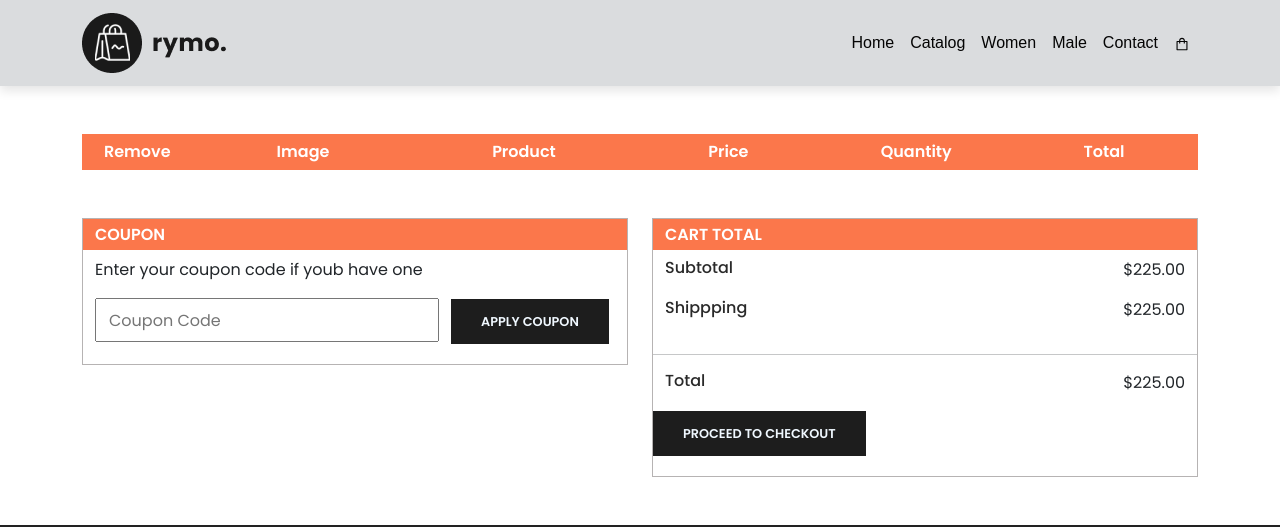
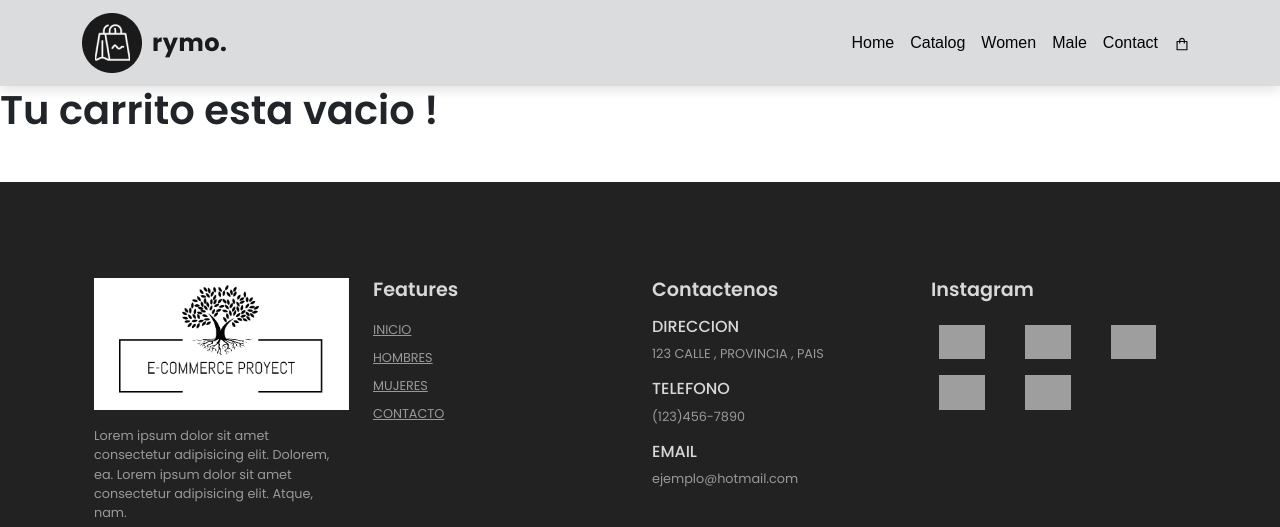
Before and after one commit to MartinCasillo/react-ecommerce-martin-casillo, a React (Create React App) app: page /cart in a window 1280 px wide. Shown: the top 527 px of the page. Built offline with nearby package versions, Linux system fonts and the light colour scheme; grey boxes are pictures that could not be loaded.

Commit message:
agregando-cart

```diff
--- a/src/App.js
+++ b/src/App.js
@@ -25,6 +25,7 @@ function App() {
               <Route path="/detalle/:id" element={ <ItemDetailContainer/> }/>
               <Route path="*" element={ <h1 className='text-center'>404: Ruta no encontrada</h1>}/>
               <Route path="/cart" element={<CartView></CartView>} />
+              <Route path="/checkout" element= { <h1> Gracias por tu compra ! </h1> }/>
             </Routes>
         </BrowserRouter>
         <FooterContainer/>
--- a/src/components/CartView/CartView.jsx
+++ b/src/components/CartView/CartView.jsx
@@ -1,11 +1,43 @@
 import React, {useContext} from 'react';
+import { createBuyOrderFirestore } from '../../services/firebase';
 import cartContext from '../storage/CartContext';
 import './cart.css'
-
+import Swal from 'sweetalert2';
+import { useNavigate } from 'react-router-dom';
 
 const CartView = () => {
 
-    const { cart } = useContext(cartContext);
+    const { cart, clear, removeItem, totalPriceInCart, } = useContext(cartContext);
+
+    const navigate = useNavigate()
+
+    if(cart.length === 0) return <h1>Tu carrito esta vacio !</h1>;
+
+ function createBuyOrder(){
+
+        const buyData = {
+            buyer: {
+                name:"Comision 34785",
+                phone: "123",
+                email: "asdasd@gmail.com"
+            },
+            items: cart,
+            total: totalPriceInCart(),
+            date: new Date()
+
+        }
+
+        createBuyOrderFirestore(buyData).then( orderId => {
+        clear();
+        navigate("/checkout");
+        Swal.fire({
+            title: "Gracias por tu compra !",
+            text: "El ID de tu orden de compra es " + orderId,
+            icon: "success",
+        })
+    })
+
+    }
 
     return (
     <div>
@@ -55,17 +87,21 @@ const CartView = () => {
                         <div class="d-flex justify-content-between">
                             <h6>Subtotal</h6>
                             <p>$225.00</p>
+                            {/* TotalPrice function */}
                         </div>
                         <div class="d-flex justify-content-between">
                             <h6>Shippping</h6>
                             <p>$225.00</p>
+                            {/* IVA */}
                         </div>
                         <hr class="second-hr"/>
                         <div class="d-flex justify-content-between">
                             <h6>Total</h6>
                             <p>$225.00</p>
+                            {/*  Total Price
+                             IVA */}
                         </div>
-                    <button class="ml-auto">PROCEED TO CHECKOUT</button>
+                        <button onClick={ createBuyOrder } class="botonCheckout">PROCEED TO CHECKOUT</button>
                     </div>
                 </div>
             </div>
--- a/src/components/CartView/cart.css
+++ b/src/components/CartView/cart.css
@@ -97,3 +97,7 @@
     display: flex;
     justify-content: flex-end;
 }
+
+.botonCheckout{
+    margin-left: 10px!important
+}
--- a/src/components/storage/CartContext.jsx
+++ b/src/components/storage/CartContext.jsx
@@ -45,13 +45,16 @@ export function CartContextProvider(props) {
   }
 
   function clear(){
-    /*  */
+    setCart([]);
   }
 
   const value = {
     cart,
     addToCart,
     totalItemsInCart,
+    clear,
+    totalPriceInCart,
+    removeItem,
   };
 
 
--- a/src/services/firebase.js
+++ b/src/services/firebase.js
@@ -1,5 +1,5 @@
 import { initializeApp } from "firebase/app";
-import {getFirestore, collection, getDocs, doc, getDoc, query, where} from 'firebase/firestore';
+import {getFirestore, collection, getDocs, doc, getDoc, query, where, addDoc} from 'firebase/firestore';
 
 
 const firebaseConfig = {
@@ -72,3 +72,12 @@ export async function getItemsFromAPIByCategory(categoryid){
     });
     return products;
 }
+
+export async function createBuyOrderFirestore(buyOrderData){
+
+    const collectionRef = collection(DB,"buyorders");
+    const docRef = await addDoc(collectionRef, buyOrderData);
+
+    return(docRef.id)
+
+}
```
Lines whose indentation alone changed are shown as unchanged.
